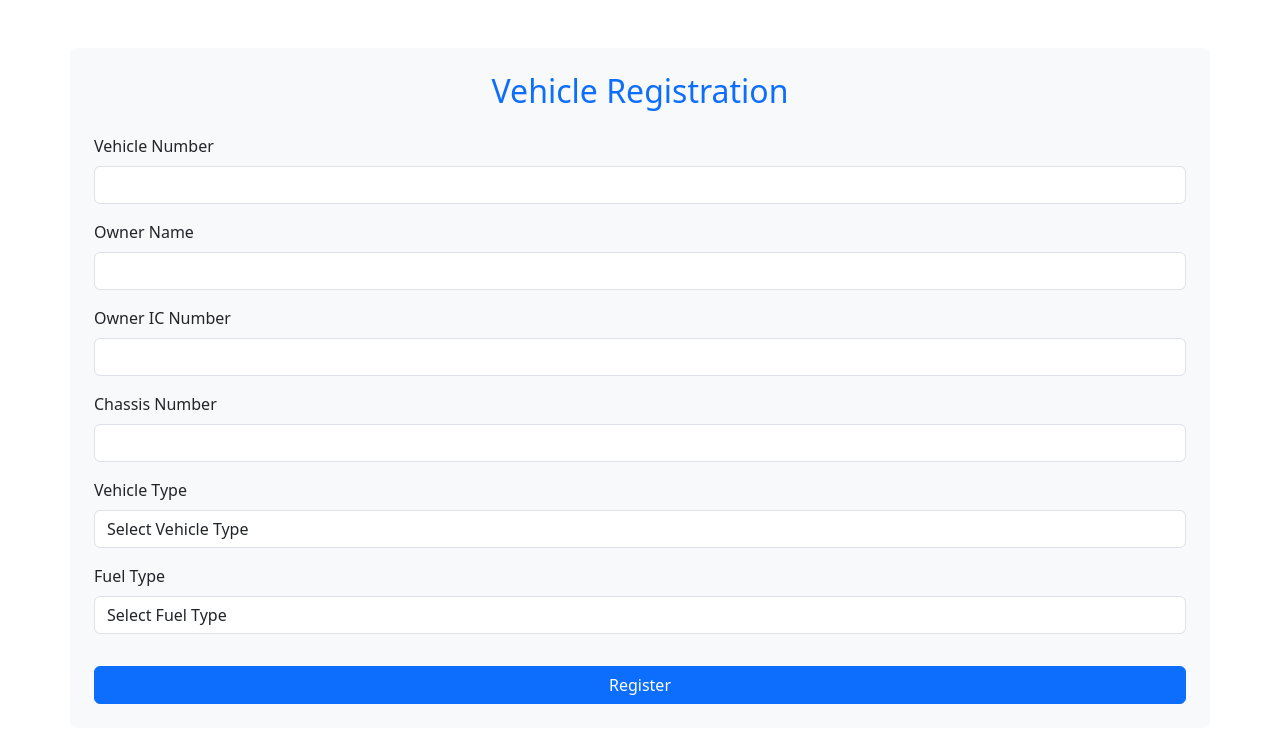
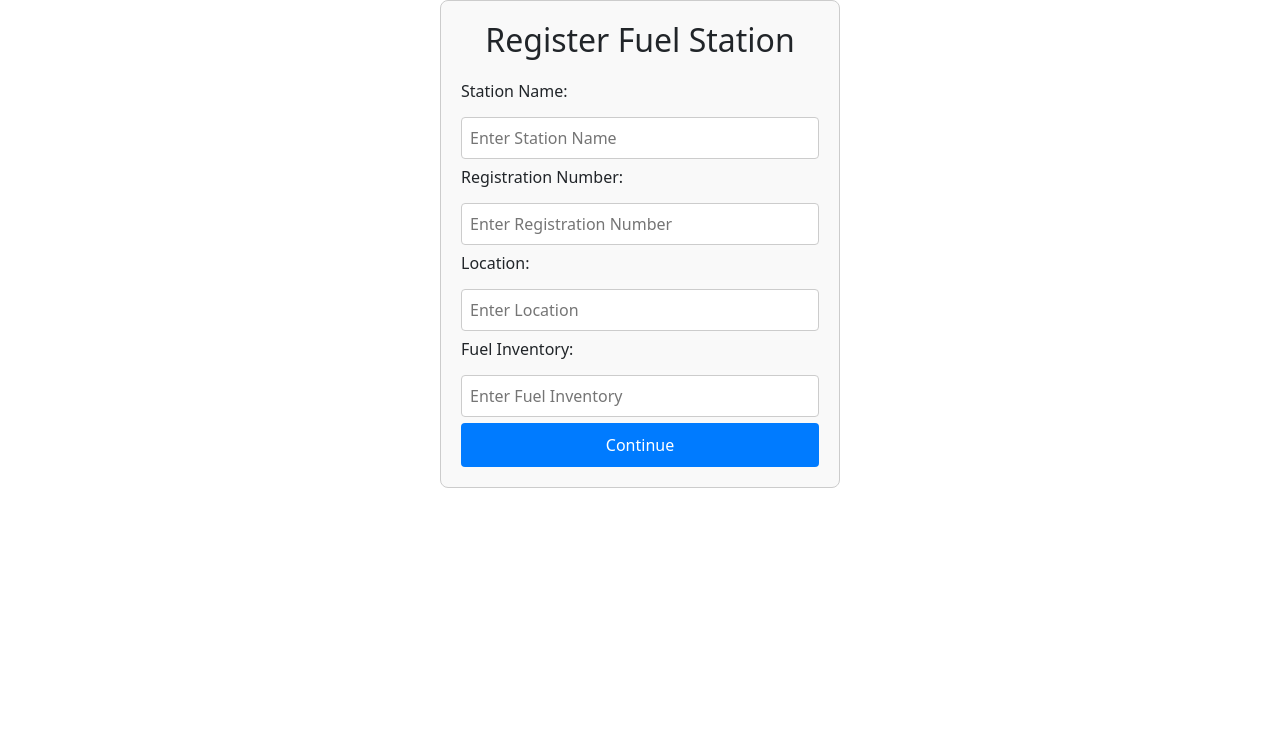
Before and after one commit to Thushakaran/Fuel-Quota-Management-System, a React (Vite) app in the folder frontend/: page /stationregister in a window 1280 px wide. Shown: the top 742 px of the page. Built offline with nearby package versions, Linux system fonts and the light colour scheme.

Commit message:
fuelStaionRegister frotend files created

```diff
--- a/frontend/package.json
+++ b/frontend/package.json
@@ -15,7 +15,8 @@
     "bootstrap": "^5.3.3",
     "react": "^18.3.1",
     "react-dom": "^18.3.1",
-    "react-qr-scanner": "^1.0.0-alpha.11"
+    "react-qr-scanner": "^1.0.0-alpha.11",
+    "react-router-dom": "^7.1.1"
   },
   "devDependencies": {
     "@eslint/js": "^9.17.0",
@@ -27,6 +28,6 @@
     "eslint-plugin-react-hooks": "^5.0.0",
     "eslint-plugin-react-refresh": "^0.4.16",
     "globals": "^15.13.0",
-    "vite": "^6.0.3"
+    "vite": "^6.0.6"
   }
 }
--- a/frontend/src/App.jsx
+++ b/frontend/src/App.jsx
@@ -1,12 +1,19 @@
-import { useState } from "react";
 import "./App.css";
 import VehicleRegistration from "./components/VehicleRegistration";
+import FuelStationRegistration from "./RegisterFuelStation/FuelStationRegistration"
+import {BrowserRouter, Routes, Route} from 'react-router-dom'
 
 function App() {
 
   return (
     <>
-      <VehicleRegistration />
+
+      <BrowserRouter>
+      <Routes>
+        <Route path="" element={<VehicleRegistration />}></Route>
+        <Route path="/stationregister" element={<FuelStationRegistration/>}></Route>
+      </Routes>
+    </BrowserRouter>
     </>
   );
 }
--- /dev/null
+++ b/frontend/src/RegisterFuelStation/FuelStationRegistration.css
@@ -0,0 +1,35 @@
+.register-container {
+    max-width: 400px;
+    margin: auto;
+    padding: 20px;
+    border: 1px solid #ccc;
+    border-radius: 8px;
+    background-color: #f9f9f9;
+}
+
+.register-container h2 {
+    text-align: center;
+    margin-bottom: 20px;
+}
+
+.register-container input ,.register-container select{
+    width: 100%;
+    padding: 8px;
+    margin: 6px 0;
+    border: 1px solid #ccc;
+    border-radius: 4px;
+}
+
+.register-container button {
+    width: 100%;
+    padding: 10px;
+    background-color: #007bff;
+    color: white;
+    border: none;
+    border-radius: 4px;
+    cursor: pointer;
+}
+
+.register-container button:hover {
+    background-color: #0056b3;
+}
--- /dev/null
+++ b/frontend/src/RegisterFuelStation/FuelStationRegistration.jsx
@@ -0,0 +1,205 @@
+import React, { useState } from 'react';
+import axios from 'axios';
+import "./FuelStationRegistration.css"
+
+const FuelStationRegistration = () => {
+  const [fuelStationData, setFuelStationData] = useState({
+    stationName: '',
+    registrationNumber: '',
+    location: '',
+    fuelInventory: '',
+  });
+
+  const [ownerData, setOwnerData] = useState({
+    name: '',
+    nicNo: '',
+    phoneNumber: '',
+    email: '',
+  });
+
+   // Step 1: Fuel Station, Step 2: Owner
+  const [step, setStep] = useState(1);
+
+  const handleStationChange = (e) => {
+    const { name, value } = e.target;
+    setFuelStationData({
+      ...fuelStationData,
+      [name]: value,
+    });
+  };
+
+  const handleOwnerChange = (e) => {
+    const { name, value } = e.target;
+    setOwnerData({
+      ...ownerData,
+      [name]: value,
+    });
+  };
+
+  const handleContinue = (e) => {
+    // check Station RegistationNo available
+
+
+    setStep(2);
+  };
+
+  const checkDataMatchWithDB = (e) => {
+
+  }
+
+  const resetFuelStation = () =>{
+    setFuelStationData({
+      stationName: '',
+      registrationNumber: '',
+      location: '',
+      fuelInventory: '',
+    });
+  }
+  const resetOwner = () => {
+    setOwnerData({
+      name: '',
+      nicNo: '',
+      phoneNumber: '',
+      email: '',
+    });
+  }
+
+  const handleSubmit = (e) => {
+    e.preventDefault();
+    axios.post('/api/fuel-station/register',fuelStationData).then(
+        (response) =>
+            {console.log(Succes);
+                resetFuelStation;
+        }
+    ).catch((error) => {
+        console.error('Error registering fuel station:', error);
+        alert('Registration failed. Please try again.');
+      });
+
+
+    axios.post('/api/owner/register',ownerData).then(
+        (response) =>
+            {console.log(Succes);
+
+                setStep(1);
+        }
+    ).catch((error) => {
+        console.error('Error registering fuel station:', error);
+        alert('Registration failed. Please try again.');
+      });
+
+
+
+  };
+
+  return (
+
+    <div className="register-container">
+
+      {step === 1 && (
+
+            <form>
+            <h2>Register Fuel Station</h2>
+            <div>
+                <label htmlFor="stationName">Station Name:</label>
+                <input
+                type="text"
+                id="stationName"
+                name="stationName"
+                placeholder="Enter Station Name"
+                value={fuelStationData.stationName}
+                onChange={handleStationChange}
+                required
+                />
+            </div>
+            <div>
+                <label htmlFor="registrationNumber">Registration Number:</label>
+                <input
+                type="text"
+                id="registrationNumber"
+                name="registrationNumber"
+                placeholder="Enter Registration Number"
+                value={fuelStationData.registrationNumber}
+                onChange={handleStationChange}
+                required
+                />
+            </div>
+            <div>
+                <label htmlFor="location">Location:</label>
+                <input
+                type="text"
+                id="location"
+                name="location"
+                placeholder="Enter Location"
+                value={fuelStationData.location}
+                onChange={handleStationChange}
+                required
+                />
+            </div>
+            <div>
+                <label htmlFor="fuelInventory">Fuel Inventory:</label>
+                <input
+                type="number"
+                id="fuelInventory"
+                name="fuelInventory"
+                placeholder="Enter Fuel Inventory"
+                value={fuelStationData.fuelInventory}
+                onChange={handleStationChange}
+                />
+            </div>
+            <button type="button" onClick={handleContinue}>Continue</button>
+            </form>
+
+      )}
+
+      {step === 2 && (
+        <form onSubmit={handleSubmit}>
+          <h2>Register Fuel Station Owner</h2>
+          <div>
+            <label>Name:</label>
+            <input
+              type="text"
+              name="name"
+              value={ownerData.name}
+              onChange={handleOwnerChange}
+              required
+            />
+          </div>
+          <div>
+            <label>NIC No:</label>
+            <input
+              type="text"
+              name="nicNo"
+              value={ownerData.nicNo}
+              onChange={handleOwnerChange}
+              required
+            />
+          </div>
+          <div>
+            <label>Phone Number:</label>
+            <input
+              type="text"
+              name="phoneNumber"
+              value={ownerData.phoneNumber}
+              onChange={handleOwnerChange}
+              required
+            />
+          </div>
+          <div>
+            <label>Email:</label>
+            <input
+              type="email"
+              name="email"
+              value={ownerData.email}
+              onChange={handleOwnerChange}
+              required
+            />
+          </div>
+          <button type="submit" onClick={()=> re}>Register</button>
+        </form>
+      )}
+    </div>
+  );
+};
+
+export default FuelStationRegistration;
```
Also changed, not shown: frontend/src/Services/FuelStaionService.js (added, +11 -0 lines), 1 other file (tests, documents, lock files or other folders).
